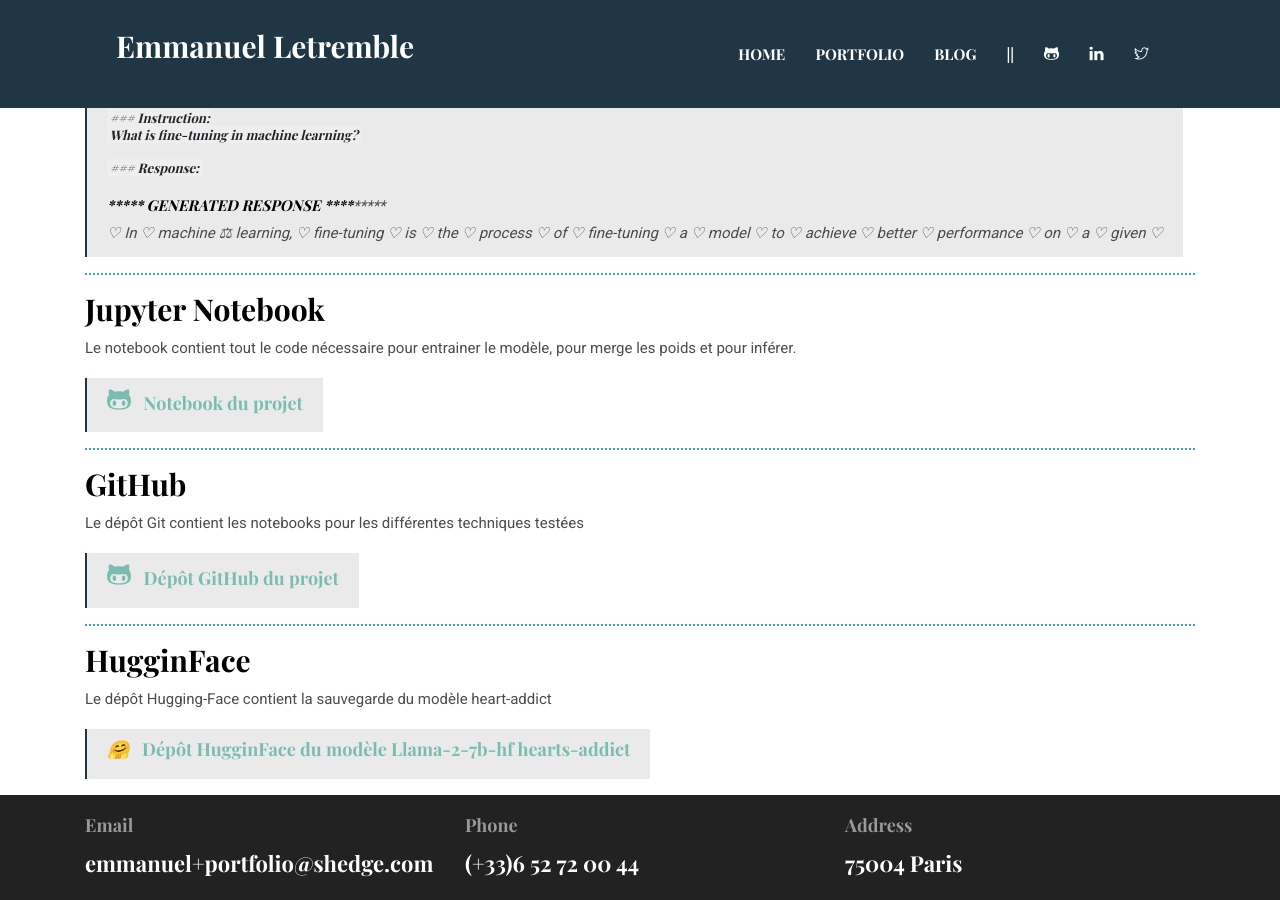
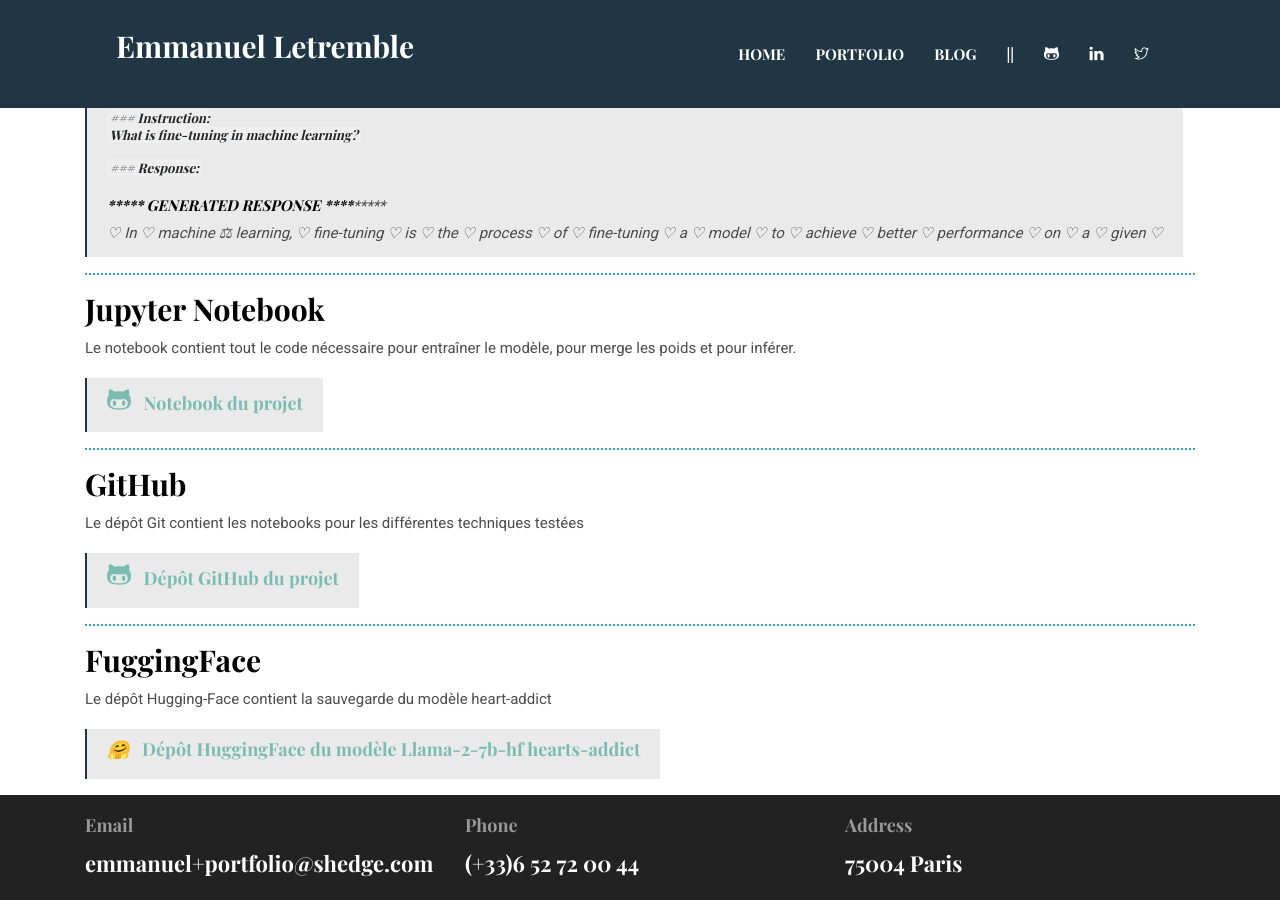
Before and after one commit to Valkea/Valkea.github.io, a Jekyll site: the page built from _posts/2023-08-15-AI-Llama2-7b-simple-fine-tuning.markdown, in a window 1280 px wide and 900 px high, scrolled down 2579 px. Built offline with Jekyll 4.4.1, drawn with Linux system fonts in a browser that asks for light colours; some of the changed text lies outside the part shown.

Commit message:
refactor: fix spelling

```diff
--- a/_posts/2023-08-15-AI-Llama2-7b-simple-fine-tuning.markdown
+++ b/_posts/2023-08-15-AI-Llama2-7b-simple-fine-tuning.markdown
@@ -14,7 +14,7 @@
 
 J'ai donc choisi d'utiliser le modèle **Llama2** dans sa version **7B** et de me contenter d'un **GPU T4** accessible sur Google Colab.
 
-Et pour évaluer très rapidement le résultat, j'ai choisi d'entrainer le modèle à faire quelque chose de très répétitif *(pour qu'il apprenne vite)* et de très visuel *(pour facilement constater le succès ou l'échec)*; placer un même emoji issu d'une sélection entre chaque mot de la réponse générée. 💖🌟
+Et pour évaluer très rapidement le résultat, j'ai choisi d'entraîner le modèle à faire quelque chose de très répétitif *(pour qu'il apprenne vite)* et de très visuel *(pour facilement constater le succès ou l'échec)*; placer un même emoji issu d'une sélection entre chaque mot de la réponse générée. 💖🌟
 
 
 Pour préparer le jeu de données, j'ai appliqué les deux étapes suivantes à tous les échantillons :
@@ -95,7 +95,7 @@
 ---
 ### Jupyter Notebook
 
-Le notebook contient tout le code nécessaire pour entrainer le modèle, pour merge les poids et pour inférer.
+Le notebook contient tout le code nécessaire pour entraîner le modèle, pour merge les poids et pour inférer.
 
 > ##### <ico class="ti-github"></ico>&nbsp;&nbsp; <a href='https://github.com/Valkea/Generative_AI/blob/main/LLM_experiments/Instruction_fine_tuning_%5BLllama7b_hf%5D_with_LoRA.ipynb' target='_blank'>Notebook du projet</a>
 
@@ -107,8 +107,8 @@
 > ##### <ico class="ti-github"></ico>&nbsp;&nbsp; <a href='https://github.com/Valkea/Generative_AI/tree/main/LLM_experiments' target='_blank'>Dépôt GitHub du projet</a>
 
 ---
-### HugginFace
+### FuggingFace
 
 Le dépôt Hugging-Face contient la sauvegarde du modèle heart-addict
 
-> ##### 🤗&nbsp;&nbsp; <a href='https://huggingface.co/Valkea/Llama-2-7b-hf-hearts-addict' target='_blank'>Dépôt HugginFace du modèle Llama-2-7b-hf hearts-addict</a>
+> ##### 🤗&nbsp;&nbsp; <a href='https://huggingface.co/Valkea/Llama-2-7b-hf-hearts-addict' target='_blank'>Dépôt HuggingFace du modèle Llama-2-7b-hf hearts-addict</a>
```
